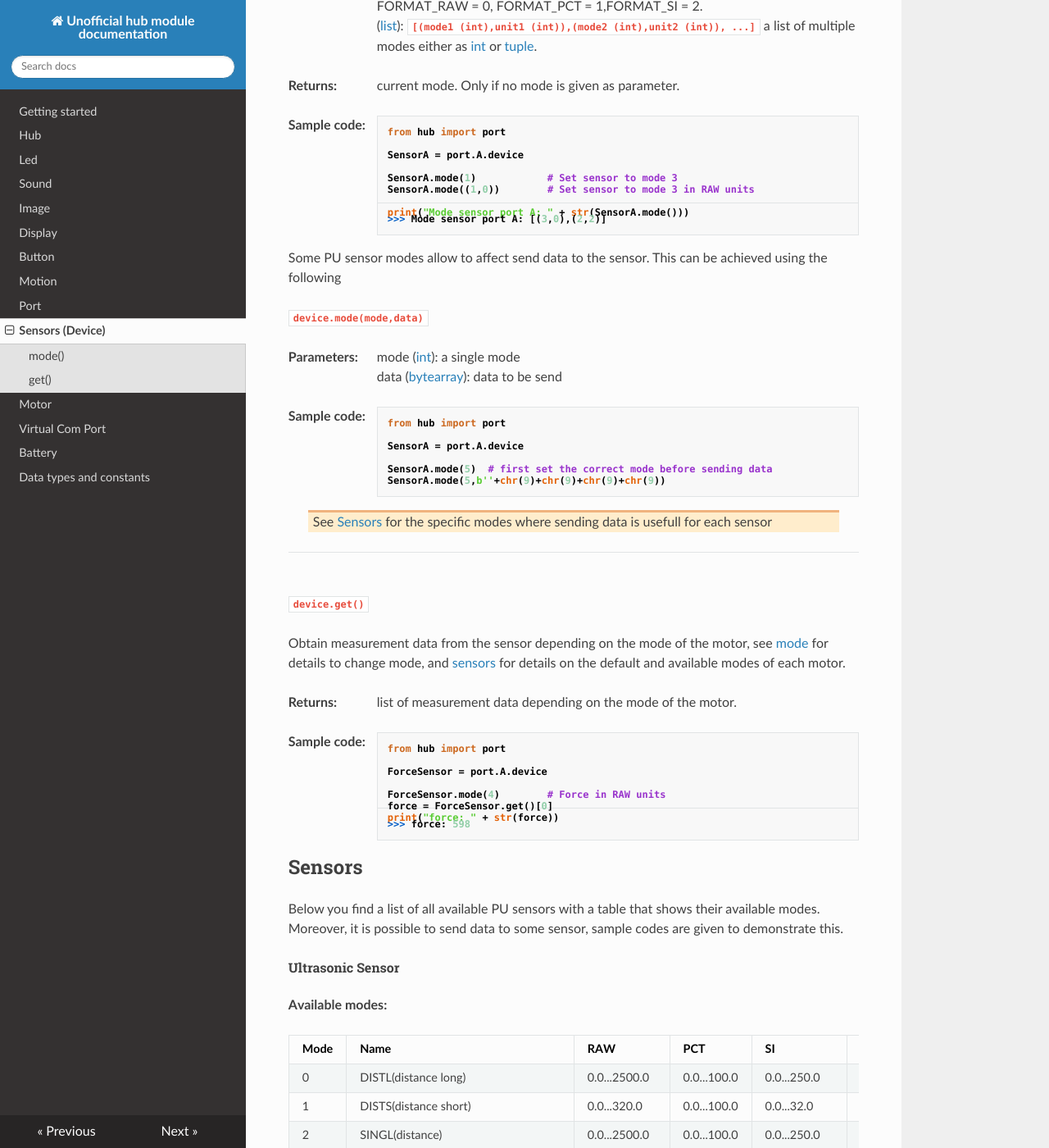
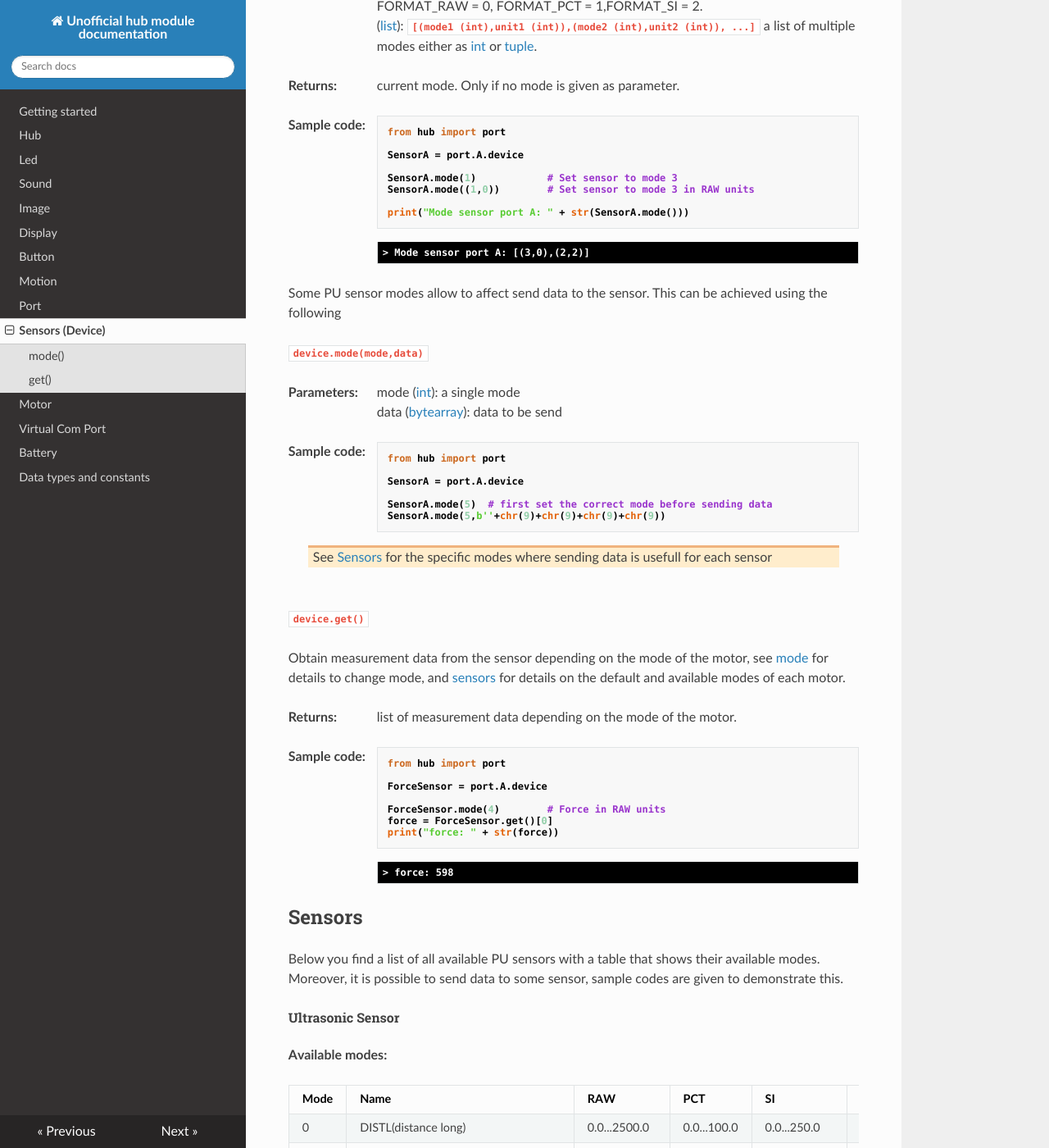
Before and after one commit to NStrijbosch/hub-module-notes, an MkDocs documentation site: the page built from docs/sensors.md, in a window 1280 px wide and 1400 px high, scrolled down 452 px. Shown: the whole window at 82% size. Built offline with MkDocs 1.6.1, drawn with Linux system fonts in a browser that asks for light colours; nearby versions of some CDN libraries.

Commit message:
Update sensors.md

````diff
--- a/docs/sensors.md
+++ b/docs/sensors.md
@@ -33,9 +33,9 @@ SensorA.mode((1,0))        # Set sensor to mode 3 in RAW units
 print("Mode sensor port A: " + str(SensorA.mode()))
 ```
 
-``` python
->>> Mode sensor port A: [(3,0),(2,2)]
-```
+<span class='shell_output'>
+\> Mode sensor port A: [(3,0),(2,2)]
+</span>
 
 Some PU sensor modes allow to affect send data to the sensor. This can be achieved using the following
 
@@ -59,8 +59,6 @@ SensorA.mode(5,b''+chr(9)+chr(9)+chr(9)+chr(9))
 
 > See [Sensors](#sensors) for the specific modes where sending data is usefull for each sensor
 
----
-
 ## get()
 
 `device.get()`
@@ -83,9 +81,9 @@ force = ForceSensor.get()[0]
 print("force: " + str(force))
 ```
 
-``` python
->>> force: 598
-```
+<span class='shell_output'>
+\> force: 598
+</span>
 
 # Sensors
 
````
